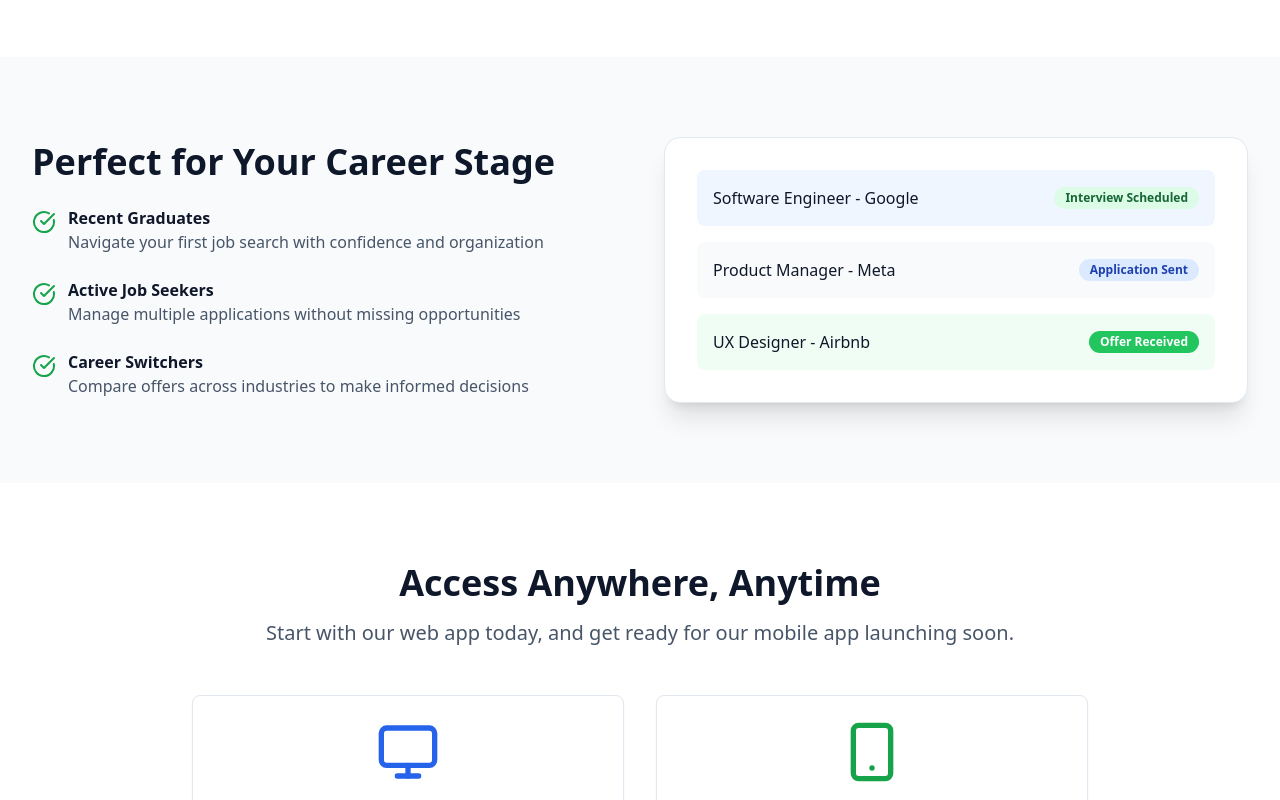
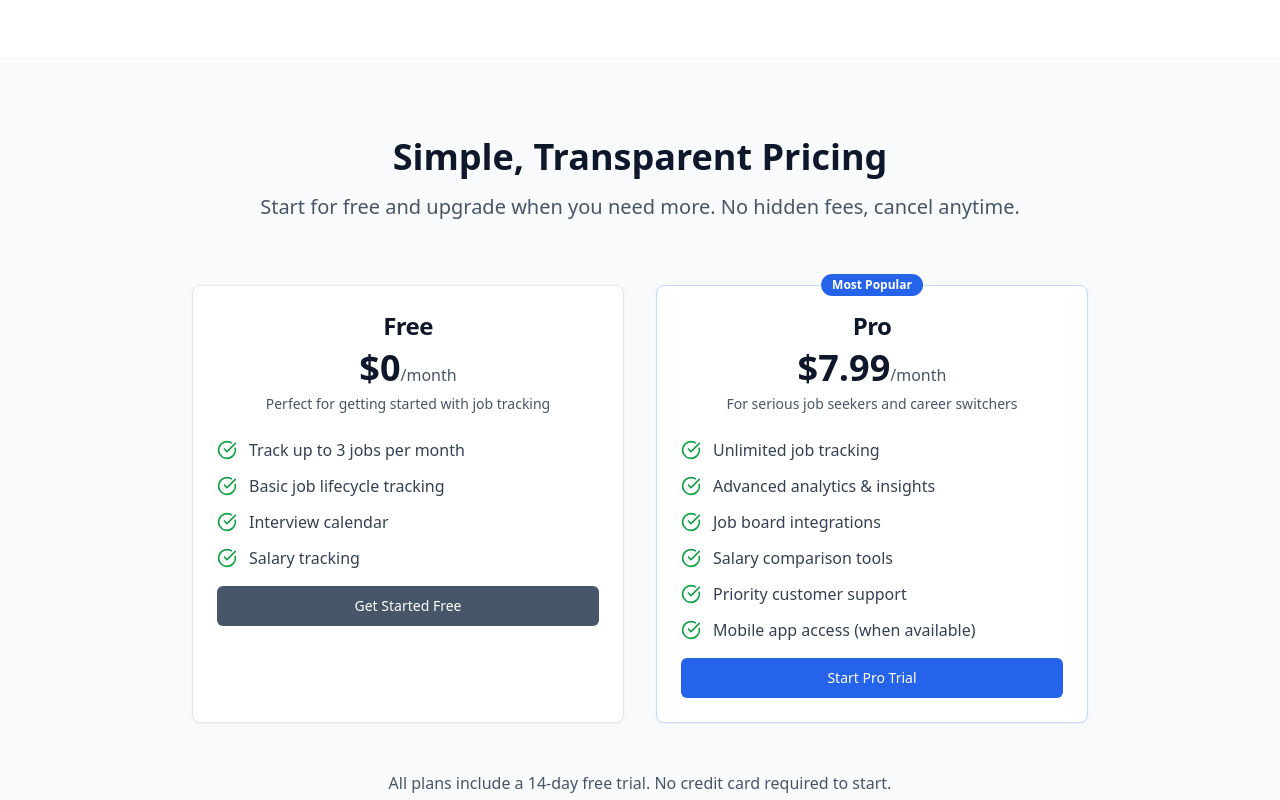
Before and after one commit to marcusr21/my-job-trackr-site, a React (Vite) app: page / in a window 1280 px wide. Shown: the part 1060-1860 px from the top of the page. Built offline with nearby package versions, Linux system fonts and the light colour scheme.

Commit message:
Add pricing model
Implement a pricing model with a free tier (3 job tracks) and a paid tier ($7.99/month).

```diff
--- a/src/pages/Index.tsx
+++ b/src/pages/Index.tsx
@@ -1,4 +1,3 @@
-
 import { ArrowRight, Calendar, DollarSign, Search, CheckCircle, Download, Smartphone, Monitor } from "lucide-react";
 import { Button } from "@/components/ui/button";
 import { Card, CardContent, CardDescription, CardHeader, CardTitle } from "@/components/ui/card";
@@ -115,6 +114,113 @@ const Index = () => {
                 </CardDescription>
               </CardHeader>
             </Card>
+          </div>
+        </div>
+      </section>
+
+      {/* Pricing Section */}
+      <section className="py-20 px-4 sm:px-6 lg:px-8 bg-slate-50 dark:bg-slate-800">
+        <div className="max-w-7xl mx-auto">
+          <div className="text-center mb-16">
+            <h2 className="text-3xl sm:text-4xl font-bold text-slate-900 dark:text-white mb-4">
+              Simple, Transparent Pricing
+            </h2>
+            <p className="text-xl text-slate-600 dark:text-slate-300 max-w-3xl mx-auto">
+              Start for free and upgrade when you need more. No hidden fees, cancel anytime.
+            </p>
+          </div>
+
+          <div className="grid md:grid-cols-2 gap-8 max-w-4xl mx-auto">
+            {/* Free Plan */}
+            <Card className="border-slate-200 dark:border-slate-700 hover:shadow-lg transition-shadow duration-300">
+              <CardHeader className="text-center">
+                <CardTitle className="text-slate-900 dark:text-white text-2xl">Free</CardTitle>
+                <div className="mt-4">
+                  <span className="text-4xl font-bold text-slate-900 dark:text-white">$0</span>
+                  <span className="text-slate-600 dark:text-slate-300">/month</span>
+                </div>
+                <CardDescription className="text-slate-600 dark:text-slate-300 mt-4">
+                  Perfect for getting started with job tracking
+                </CardDescription>
+              </CardHeader>
+              <CardContent className="space-y-4">
+                <div className="space-y-3">
+                  <div className="flex items-center space-x-3">
+                    <CheckCircle className="h-5 w-5 text-green-600 flex-shrink-0" />
+                    <span className="text-slate-700 dark:text-slate-300">Track up to 3 jobs per month</span>
+                  </div>
+                  <div className="flex items-center space-x-3">
+                    <CheckCircle className="h-5 w-5 text-green-600 flex-shrink-0" />
+                    <span className="text-slate-700 dark:text-slate-300">Basic job lifecycle tracking</span>
+                  </div>
+                  <div className="flex items-center space-x-3">
+                    <CheckCircle className="h-5 w-5 text-green-600 flex-shrink-0" />
+                    <span className="text-slate-700 dark:text-slate-300">Interview calendar</span>
+                  </div>
+                  <div className="flex items-center space-x-3">
+                    <CheckCircle className="h-5 w-5 text-green-600 flex-shrink-0" />
+                    <span className="text-slate-700 dark:text-slate-300">Salary tracking</span>
+                  </div>
+                </div>
+                <Button className="w-full mt-6 bg-slate-600 hover:bg-slate-700 text-white">
+                  Get Started Free
+                </Button>
+              </CardContent>
+            </Card>
+
+            {/* Pro Plan */}
+            <Card className="border-blue-200 dark:border-blue-700 hover:shadow-lg transition-shadow duration-300 relative">
+              <Badge className="absolute -top-3 left-1/2 transform -translate-x-1/2 bg-blue-600 text-white">
+                Most Popular
+              </Badge>
+              <CardHeader className="text-center">
+                <CardTitle className="text-slate-900 dark:text-white text-2xl">Pro</CardTitle>
+                <div className="mt-4">
+                  <span className="text-4xl font-bold text-slate-900 dark:text-white">$7.99</span>
+                  <span className="text-slate-600 dark:text-slate-300">/month</span>
+                </div>
+                <CardDescription className="text-slate-600 dark:text-slate-300 mt-4">
+                  For serious job seekers and career switchers
+                </CardDescription>
+              </CardHeader>
+              <CardContent className="space-y-4">
+                <div className="space-y-3">
+                  <div className="flex items-center space-x-3">
+                    <CheckCircle className="h-5 w-5 text-green-600 flex-shrink-0" />
+                    <span className="text-slate-700 dark:text-slate-300">Unlimited job tracking</span>
+                  </div>
+                  <div className="flex items-center space-x-3">
+                    <CheckCircle className="h-5 w-5 text-green-600 flex-shrink-0" />
+                    <span className="text-slate-700 dark:text-slate-300">Advanced analytics & insights</span>
+                  </div>
+                  <div className="flex items-center space-x-3">
+                    <CheckCircle className="h-5 w-5 text-green-600 flex-shrink-0" />
+                    <span className="text-slate-700 dark:text-slate-300">Job board integrations</span>
+                  </div>
+                  <div className="flex items-center space-x-3">
+                    <CheckCircle className="h-5 w-5 text-green-600 flex-shrink-0" />
+                    <span className="text-slate-700 dark:text-slate-300">Salary comparison tools</span>
+                  </div>
+                  <div className="flex items-center space-x-3">
+                    <CheckCircle className="h-5 w-5 text-green-600 flex-shrink-0" />
+                    <span className="text-slate-700 dark:text-slate-300">Priority customer support</span>
+                  </div>
+                  <div className="flex items-center space-x-3">
+                    <CheckCircle className="h-5 w-5 text-green-600 flex-shrink-0" />
+                    <span className="text-slate-700 dark:text-slate-300">Mobile app access (when available)</span>
+                  </div>
+                </div>
+                <Button className="w-full mt-6 bg-blue-600 hover:bg-blue-700 text-white">
+                  Start Pro Trial
+                </Button>
+              </CardContent>
+            </Card>
+          </div>
+
+          <div className="text-center mt-12">
+            <p className="text-slate-600 dark:text-slate-300">
+              All plans include a 14-day free trial. No credit card required to start.
+            </p>
           </div>
         </div>
       </section>
```
